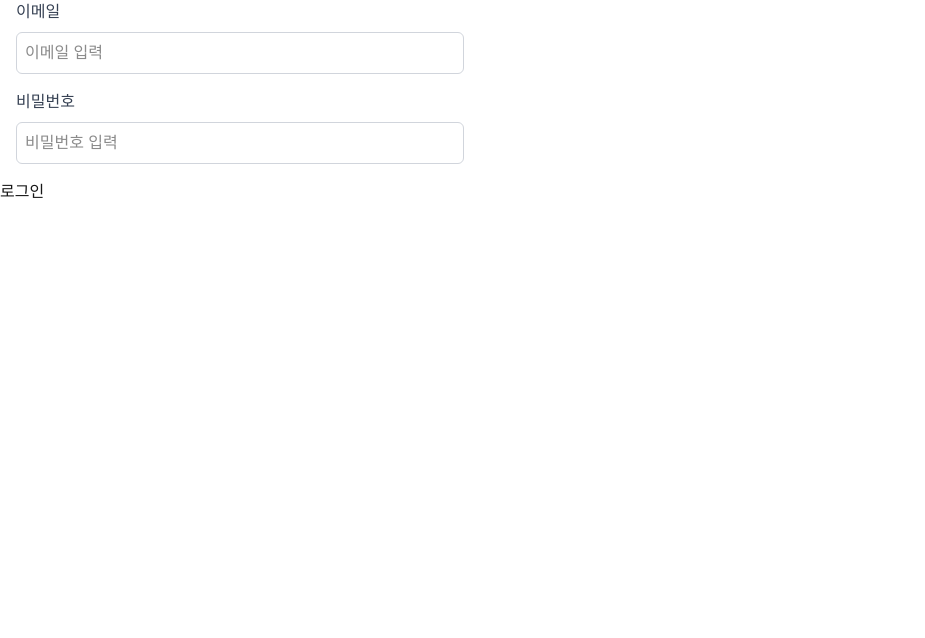
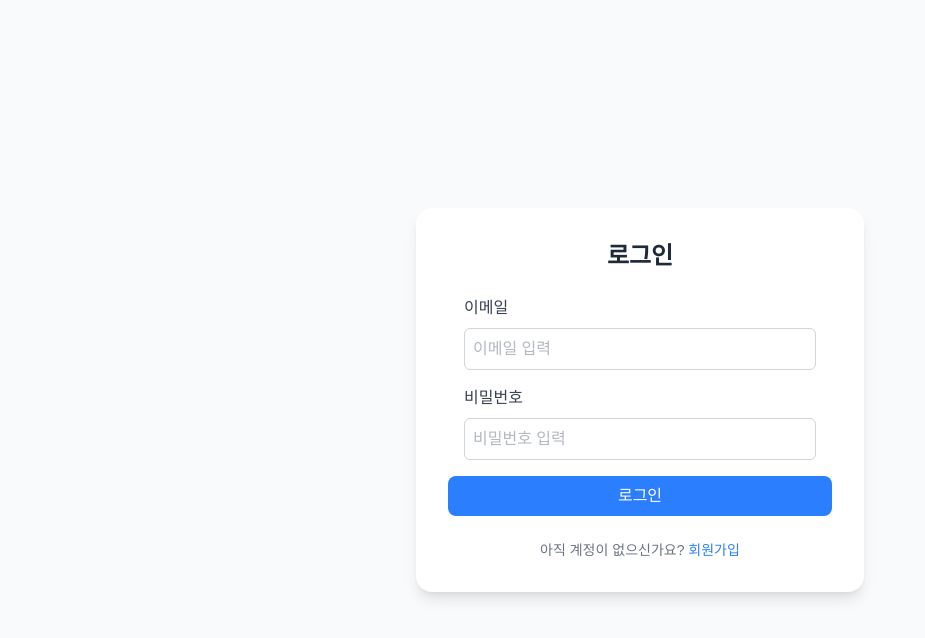
Before and after one commit to lucykim05/RehabMate, a Next.js app in the folder frontend/: page /login in a window 1280 px wide. Shown: the top 638 px of the page, without its empty margins (0-925 px from the left). Built offline with nearby package versions, Linux system fonts and the light colour scheme.

Commit message:
feat: create loginpage

```diff
--- a/frontend/src/app/login/page.tsx
+++ b/frontend/src/app/login/page.tsx
@@ -1,6 +1,6 @@
 'use client';
 import { useState } from 'react';
-import api from '@/libs/api';
+import { login } from '@/libs/api';
 import FormInput from '@/components/FormInput';
 
 interface LoginResponse {
@@ -16,20 +16,24 @@ export default function LoginPage() {
   const handleLogin = async (e: React.FormEvent) => {
     e.preventDefault();
     try {
-      const res = await api.post<LoginResponse>('/auth/login', null, {
-        params: { email, password },
-      });
-
-      // 이제 res.data는 LoginResponse 타입으로 인식됨
-      localStorage.setItem('accessToken', res.data.accessToken);
-      alert(`로그인 성공! 환영합니다 ${res.data.email}`);
+      const res = await login(email, password);
+      localStorage.setItem('accessToken', res.accessToken);
+      alert(`로그인 성공! 환영합니다 ${res.email}`);
     } catch (err) {
       setError('로그인 실패');
     }
   };
 
   return (
-    <form onSubmit={handleLogin}>
+    <main className="min-h-screen flex items-center justify-center bg-gray-50">
+      <div className="w-full max-w-md bg-white shadow-lg rounded-2xl p-8">
+        {/* 제목 */}
+        <h1 className="text-2xl text-gray-800 font-bold text-center mb-6">
+          로그인
+        </h1>
+
+        {/* 폼 */}
+        <form onSubmit={handleLogin} className="space-y-4 text-gray-500">
           <FormInput
             label="이메일"
             type="email"
@@ -44,8 +48,32 @@ export default function LoginPage() {
             placeholder="비밀번호 입력"
             onChange={setPassword}
           />
-      <button type="submit">로그인</button>
-      {error && <p>{error}</p>}
+
+          {/* 에러 메시지 */}
+          {error && (
+            <p className="text-red-500 text-sm mt-2 text-center">{error}</p>
+          )}
+
+          {/* 버튼 */}
+          <button
+            type="submit"
+            className="w-full py-2 bg-blue-500 hover:bg-blue-600 cursor-pointer text-white rounded-lg font-medium transition"
+          >
+            로그인
+          </button>
         </form>
+
+        {/* 회원가입 안내 */}
+        <p className="text-center text-sm text-gray-500 mt-6">
+          아직 계정이 없으신가요?{' '}
+          <a
+            href="/register"
+            className="text-blue-500 hover:underline font-medium"
+          >
+            회원가입
+          </a>
+        </p>
+      </div>
+    </main>
   );
 }
```
Lines whose indentation alone changed are shown as unchanged.
